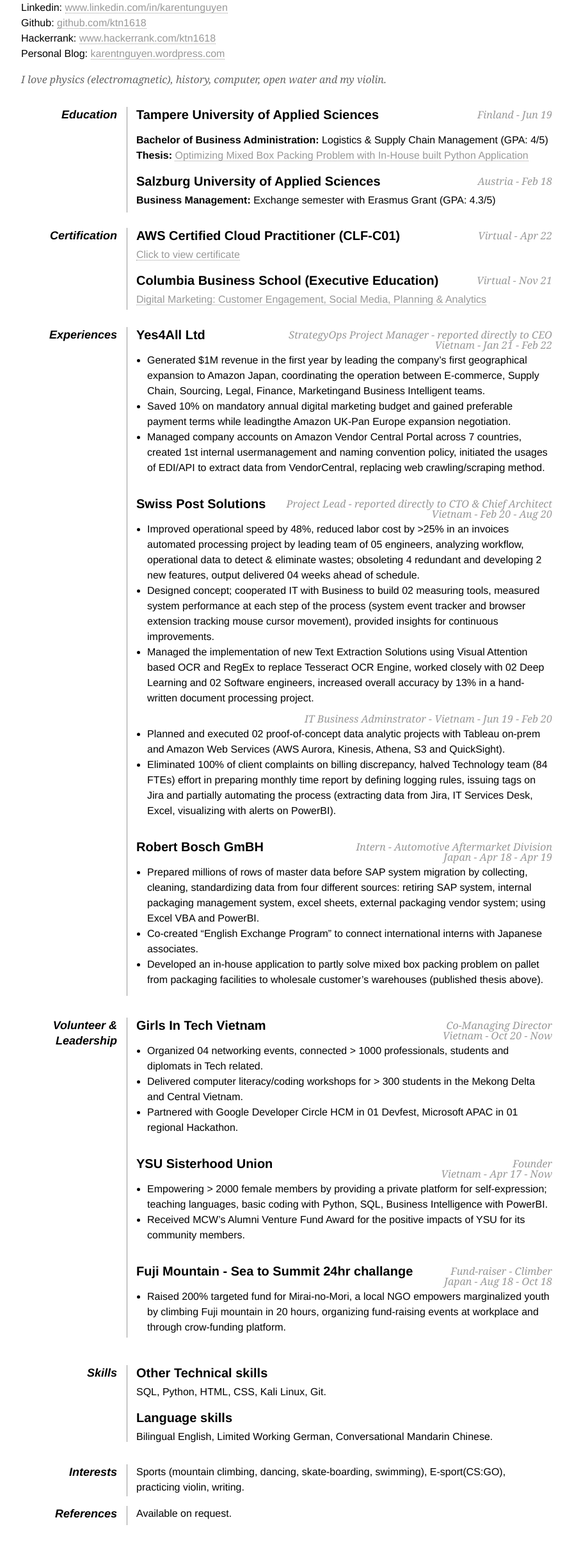
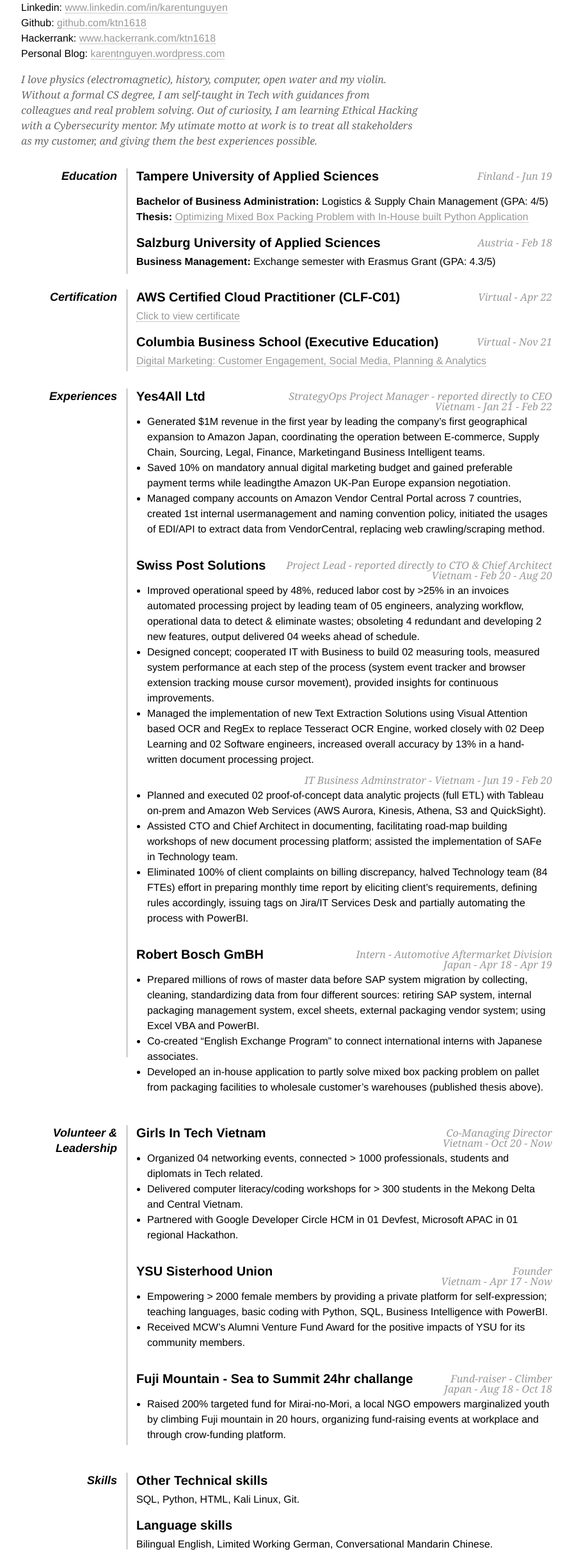
Before and after one commit to ktn1618/staticresume, a plain HTML site: page index.html in a window 1280 px wide. Shown: the part 135-2560 px from the top of the page at 64% size, without its empty margins (192-1086 px from the left). Drawn offline with Linux system fonts and the light colour scheme.

Commit message:
Add files via upload

```diff
--- a/index.html
+++ b/index.html
@@ -21,7 +21,7 @@
         a { color: #999; text-decoration: none; border-bottom: 1px dotted #999; }
         a:hover { border-bottom-style: solid; color: black; }
         ul { margin: 0 0 32px 17px; }
-        #objective { width: 700px; float: left; }
+        #objective { width: 620px; float: left; }
         #objective p { font-family: Georgia, Serif; font-style: italic; color: #666; }
         dte { font-style: italic; font-weight: bold; font-size: 18px; text-align: right; padding: 0 15px 0 0; width: 150px; float: left; height: 165px; border-right: 1px solid #999;  }
         dtc { font-style: italic; font-weight: bold; font-size: 18px; text-align: right; padding: 0 15px 0 0; width: 150px; float: left; height: 128px; border-right: 1px solid #999;  }
@@ -40,7 +40,7 @@
 
     <div id="page-wrap">
 
-        <img src="images/krn.jpg" alt="Profil Karen" id="pic" />
+        <img src="images/ktn.jpg" alt="Profil Karen" id="pic" />
 
         <div id="contact-info" class="vcard">
 
@@ -62,7 +62,9 @@
 
         <div id="objective">
             <p>
-            I love physics (electromagnetic), history, computer, open water and my violin.
+             I love physics (electromagnetic), history, computer, open water and my violin.
+			 Without a formal CS degree, I am self-taught in Tech with guidances from colleagues and real problem solving. Out of curiosity, I am learning Ethical Hacking with a Cybersecurity mentor.
+			 My utimate motto at work is to treat all stakeholders as my customer, and giving them the best experiences possible.
 
             </p>
         </div>
@@ -86,10 +88,10 @@
 			 <dtc>Certification</dtc>
             <dd>
                 <h2>AWS Certified Cloud Practitioner (CLF-C01)<span> Virtual - Apr 22</span></h2>
-                <p><a class="snslink" href="https://api.semanticscholar.org/CorpusID:196172903"target="_blank" rel="noreferrer noopener">Click to view certificate</a><br /></p>
+                <p><a class="snslink" href="https://www.credly.com/badges/1ce652f2-6ad8-4011-8917-957f4544fbf3/public_url"target="_blank" rel="noreferrer noopener">Click to view certificate</a><br /></p>
 
 			    <h2>Columbia Business School (Executive Education)<span> Virtual - Nov 21</span></h2>
-                <p><a class="snslink" href="https://api.semanticscholar.org/CorpusID:196172903"target="_blank" rel="noreferrer noopener">Digital Marketing: Customer Engagement, Social Media, Planning & Analytics</a><br /></p>
+                <p><a class="snslink" href="https://certificates.emeritus.org/2c8c6400-bf56-45dc-b26a-ef76ac8e0d86#gs.vt1iid"target="_blank" rel="noreferrer noopener">Digital Marketing: Customer Engagement, Social Media, Planning & Analytics</a><br /></p>
             </dd>
 			<dd class="clear"></dd>
 
@@ -114,8 +116,9 @@
 
 				<p><h2> <span>IT Business Adminstrator - Vietnam - Jun 19 - Feb 20</span></h2></p>
                 <ul>
-                    <li>Planned and executed 02 proof-of-concept data analytic projects with Tableau on-prem and Amazon Web Services (AWS Aurora, Kinesis, Athena, S3 and QuickSight).</li>
-					<li>Eliminated 100% of client complaints on billing discrepancy, halved Technology team (84 FTEs) effort in preparing monthly time report by defining logging rules, issuing tags on Jira and partially automating the process (extracting data from Jira, IT Services Desk, Excel, visualizing with alerts on PowerBI).</li>
+                    <li>Planned and executed 02 proof-of-concept data analytic projects (full ETL) with Tableau on-prem and Amazon Web Services (AWS Aurora, Kinesis, Athena, S3 and QuickSight).</li>
+					<li>Assisted CTO and Chief Architect in documenting, facilitating road-map building workshops of new document processing platform; assisted the implementation of SAFe in Technology team.</li>
+					<li>Eliminated 100% of client complaints on billing discrepancy, halved Technology team (84 FTEs) effort in preparing monthly time report by eliciting client’s requirements, defining rules accordingly, issuing tags on Jira/IT Services Desk and partially automating the process with PowerBI.</li>
                 </ul>
 
 				<h2>Robert Bosch GmBH <span>Intern - Automotive Aftermarket Division</span></h2>
@@ -160,7 +163,7 @@
             <dts>Skills</dts>
             <dd>
                 <h2>Other Technical skills</h2>
-                <p>SQL, Python, HTML, CSS, Kali Linux, Git. </p>
+                <p>SQL, Python, HTML, Kali Linux, Git. </p>
 
                 <h2>Language skills</h2>
                 <p>Bilingual English, Limited Working German, Conversational Mandarin Chinese.</p>
@@ -170,7 +173,7 @@
             <dd class="clear"></dd>
 
             <dti>Interests</dti>
-            <dd>Sports (mountain climbing, dancing, skate-boarding, swimming), E-sport(CS:GO), practicing violin, writing.</dd>
+            <dd>Sports (mountain climbing, dancing, skate-boarding, swimming), gaming , practicing violin, writing.</dd>
 
             <dd class="clear"></dd>
 
```
